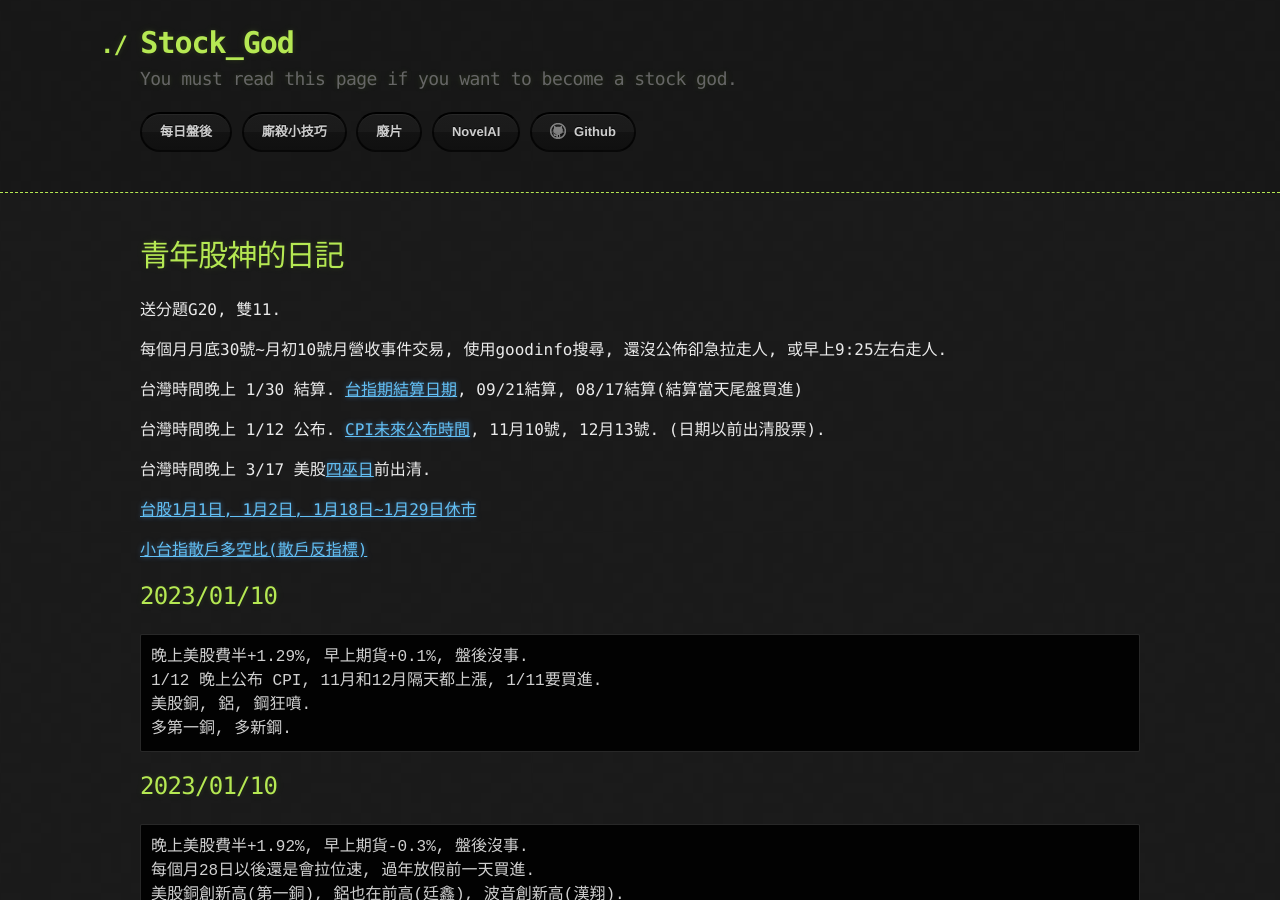
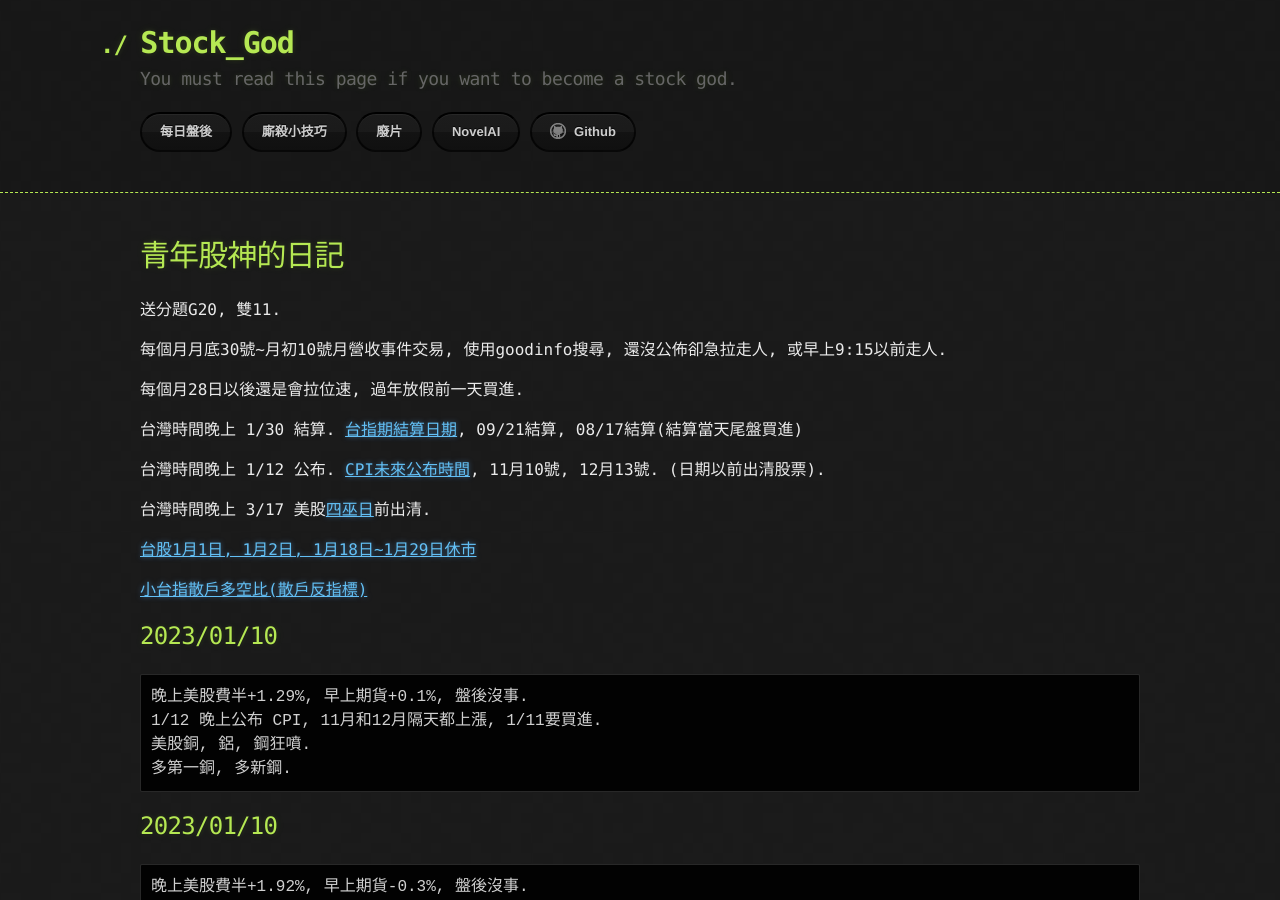
Before and after one commit to lepg5487/Stock_God, a Jekyll site: the page built from index.md, in a window 1280 px wide and 900 px high. Built offline with Jekyll 4.4.1, drawn with Linux system fonts in a browser that asks for light colours; our own code applies the rules of GitHub Pages for plain Markdown files.

Commit message:
Update index.md

```diff
--- a/index.md
+++ b/index.md
@@ -6,7 +6,9 @@ layout: testlayouts
 
 送分題G20, 雙11.
 
-每個月月底30號~月初10號月營收事件交易, 使用goodinfo搜尋, 還沒公佈卻急拉走人, 或早上9:25左右走人.
+每個月月底30號~月初10號月營收事件交易, 使用goodinfo搜尋, 還沒公佈卻急拉走人, 或早上9:15以前走人.
+
+每個月28日以後還是會拉位速, 過年放假前一天買進.
 
 台灣時間晚上 1/30 結算. [台指期結算日期](https://www.taifex.com.tw/file/taifex/CHINESE/4/2023Calendar_cv1.pdf), 09/21結算, 08/17結算(結算當天尾盤買進)
 
```
